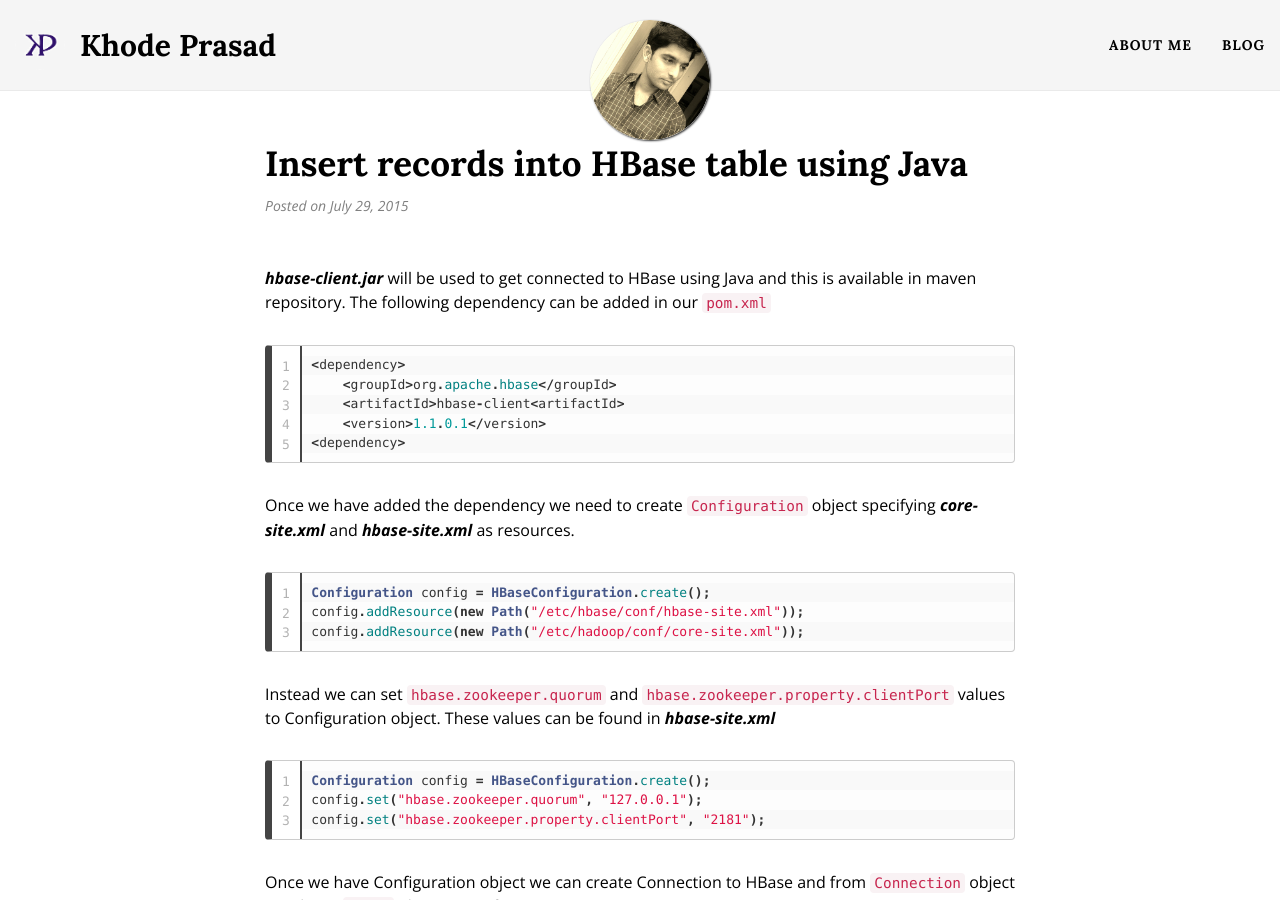
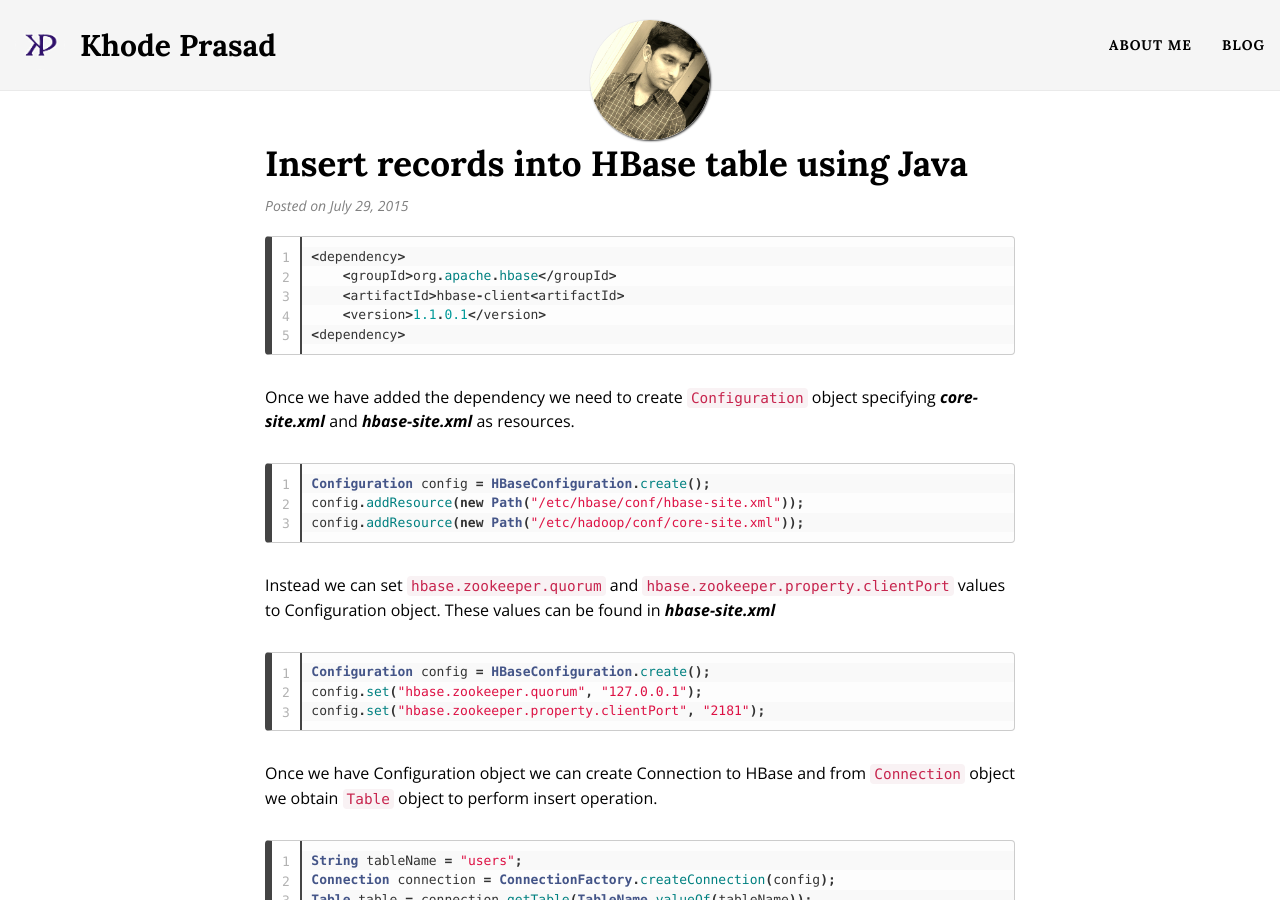
Before and after one commit to khodeprasad/khodeprasad.github.io, a Jekyll site: the page built from _posts/2015-07-29-insert-records-into-hbase-table-using-java.md, in a window 1280 px wide and 900 px high. Built offline with Jekyll 4.4.1, drawn with Linux system fonts in a browser that asks for light colours; nearby versions of some CDN libraries; comment, search, counter and statistics services are not loaded.

Commit message:
formatting changes

```diff
--- a/_posts/2015-07-29-insert-records-into-hbase-table-using-java.md
+++ b/_posts/2015-07-29-insert-records-into-hbase-table-using-java.md
@@ -3,7 +3,6 @@ layout: post
 title: Insert records into HBase table using Java
 tags: [Configuration, Insert, Integration, Java, Java HBase, Records, Table]
 ---
-_**hbase-client.jar**_ will be used to get connected to HBase using Java and this is available in maven repository. The following dependency can be added in our `pom.xml`
 
 {% highlight java linenos %}
 <dependency>
```
